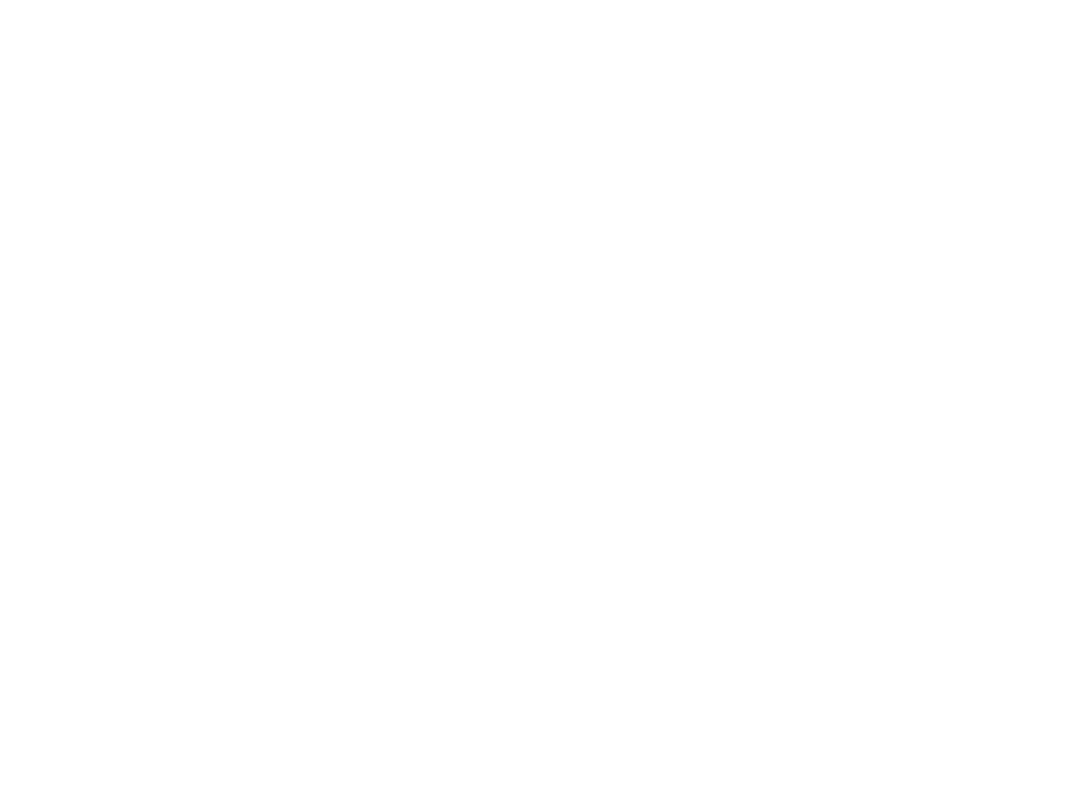
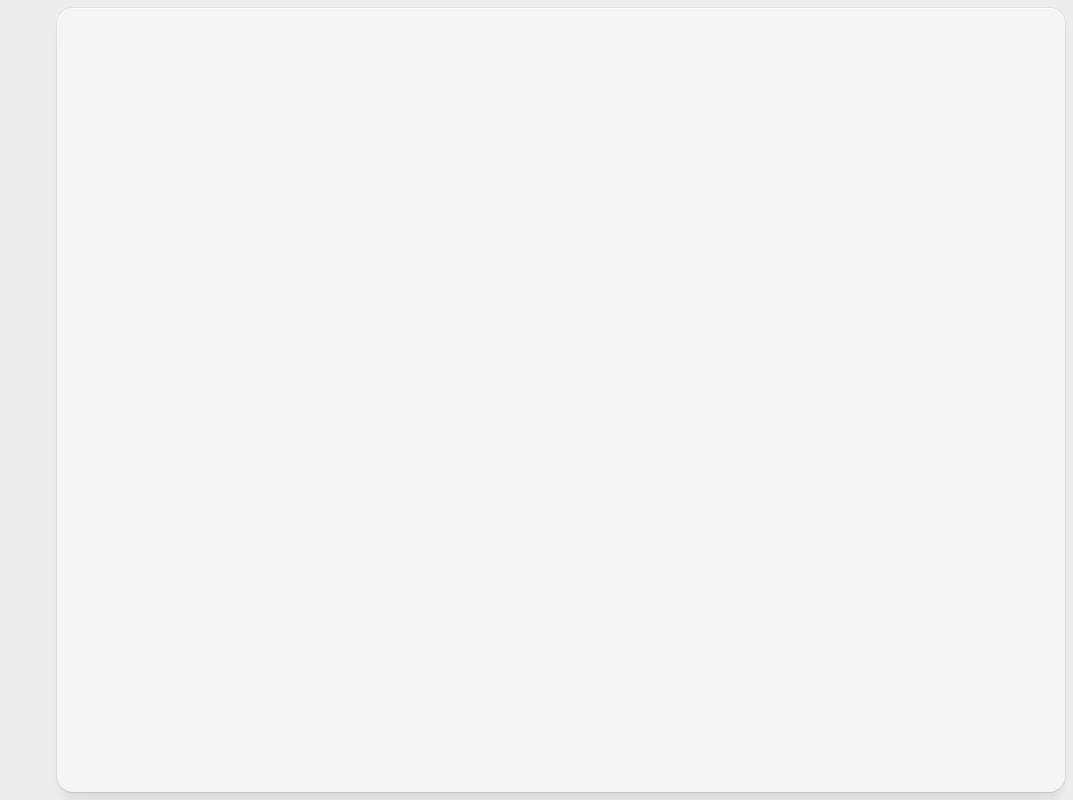
Before and after one commit to sebastiano-guerriero/lab01-shopwrk-layout, a React (Vite) app: page / in a window 1280 px wide. Shown: the whole page, without its empty margins (207-1280 px from the left). Built offline with nearby package versions, Linux system fonts and the light colour scheme; a web font is replaced by a local one.

Commit message:
Update App component layout with sidebar and main container, and enhance Tailwind CSS with variable font and color settings.

```diff
--- a/App.tsx
+++ b/App.tsx
@@ -3,8 +3,15 @@
 
 export default function App() {
   return (
-    <main className="flex items-center justify-center min-h-screen font-primary">
+    <main className="light h-screen p-2">
+      <div className="grid grid-cols-[256px_1fr] h-full">
+        {/* sidebar */}
+        <aside></aside>
 
+        {/* main container */}
+        <div className="bg-background-dark rounded-2xl h-full p-4 overflow-auto light:shadow-[0px_1px_0px_rgba(0,0,0,0.04),0px_0px_0px_1px_rgba(0,0,0,0.05),0px_38px_15px_-8px_rgba(0,0,0,0.01),0px_21px_13px_-4px_rgba(0,0,0,0.02),0px_9px_9px_-2px_rgba(0,0,0,0.03),0px_2px_5px_-1px_rgba(0,0,0,0.04),inset_0px_0px_0px_1px_rgba(255,255,255,0.15),inset_0px_1px_0px_rgba(255,255,255,0.7)] dark:shadow-[0px_1px_0px_rgba(0,0,0,0.04),0px_0px_0px_1px_rgba(0,0,0,0.05),0px_38px_15px_-8px_rgba(0,0,0,0.01),0px_21px_13px_-4px_rgba(0,0,0,0.02),0px_9px_9px_-2px_rgba(0,0,0,0.03),0px_2px_5px_-1px_rgba(0,0,0,0.04),inset_0px_0px_0px_1px_rgba(255,255,255,0.07),inset_0px_1px_0px_rgba(255,255,255,0.08)]">
+        </div>
+      </div>
     </main>
   );
 }
```
Also changed, not shown: tailwind.css.
